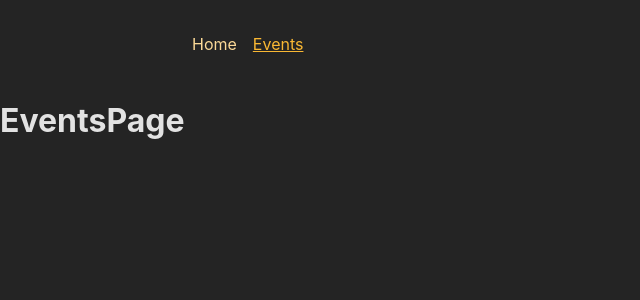
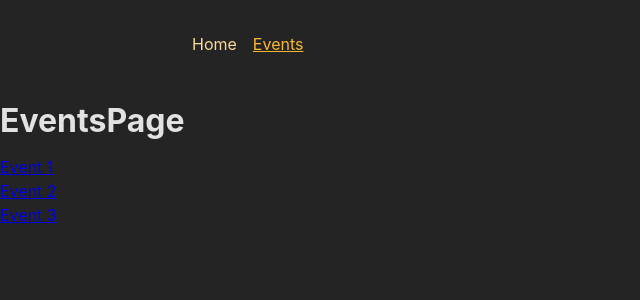
Before and after one commit to alperencngz/routerprojectnewsletter, a React (Create React App) app in the folder frontend/: page /events in a window 1280 px wide. Shown: the top 300 px of the page, without its empty margins (0-640 px from the left). Built offline with nearby package versions, Linux system fonts and the light colour scheme.

Commit message:
Added EventDetail pages to every event dynamically and information about events too
Now I wil work on doing the bonus part, creating a nested layout route that adds eventnavigation

```diff
--- a/frontend/src/pages/EventDetailPage.js
+++ b/frontend/src/pages/EventDetailPage.js
@@ -1,5 +1,16 @@
+import { Link, useParams } from "react-router-dom";
+
 function EventDetailPage() {
-    return <h1>EventDetailPage</h1>
+
+    const params = useParams();
+
+    return (
+        <>
+            <h1>EventDetailPage</h1>
+            <p>{params.eventId}</p>
+            <p><Link to=".." relative="path">Back</Link></p>
+        </>
+    )
 }
 
 export default EventDetailPage;
--- a/frontend/src/pages/EventsPage.js
+++ b/frontend/src/pages/EventsPage.js
@@ -1,5 +1,24 @@
+import { Link } from "react-router-dom";
+
+const EVENTS = [
+    {id: "e1", title: "Event 1"},
+    {id: "e2", title: "Event 2"},
+    {id: "e3", title: "Event 3"},
+]
+
 function EventsPage() {
-    return <h1>EventsPage</h1>
+    return (
+        <>
+            <h1>EventsPage</h1>
+            <ul>
+                {EVENTS.map(event => (
+                    <li key={event.id}>
+                        <Link to={event.id}>{event.title}</Link>
+                    </li>
+                ))}
+            </ul>
+        </>
+    )
 }
 
 export default EventsPage;
```
